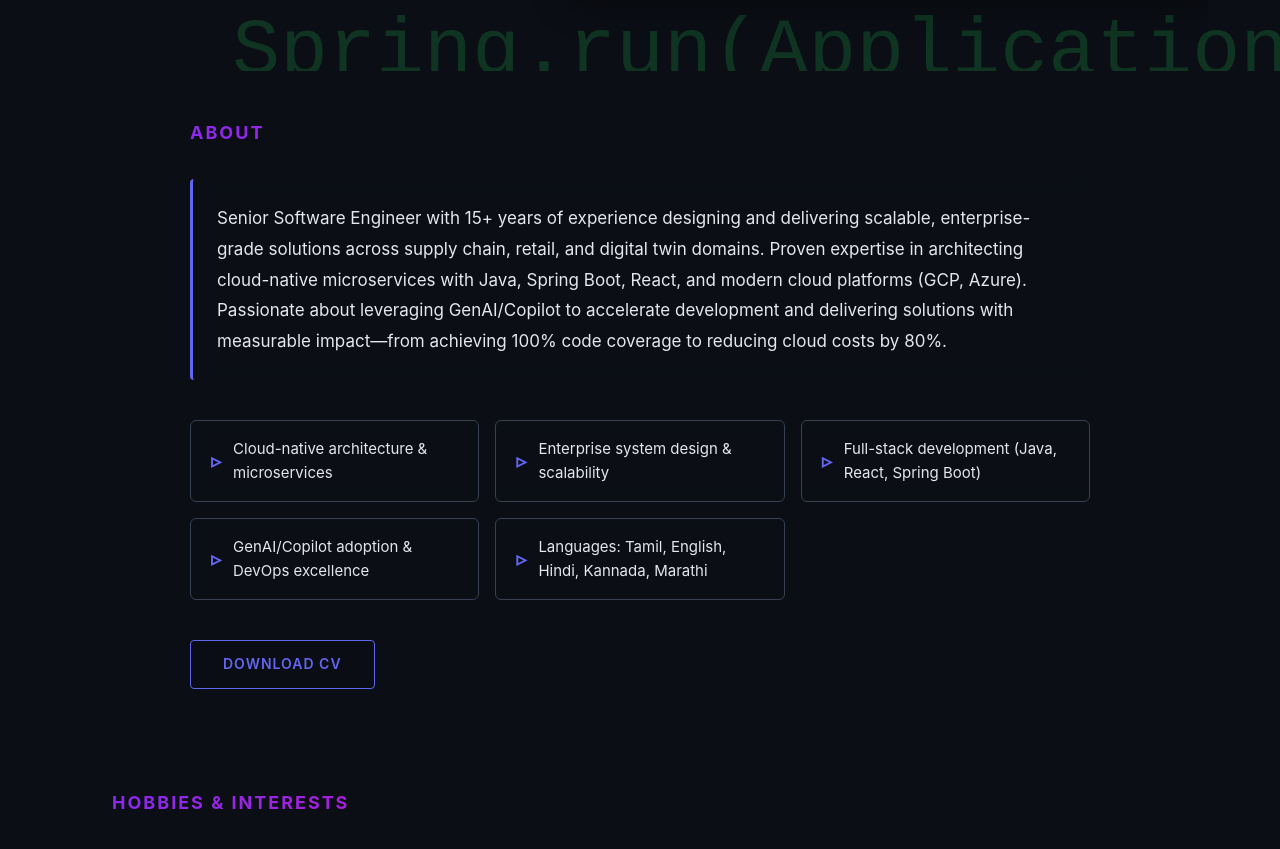
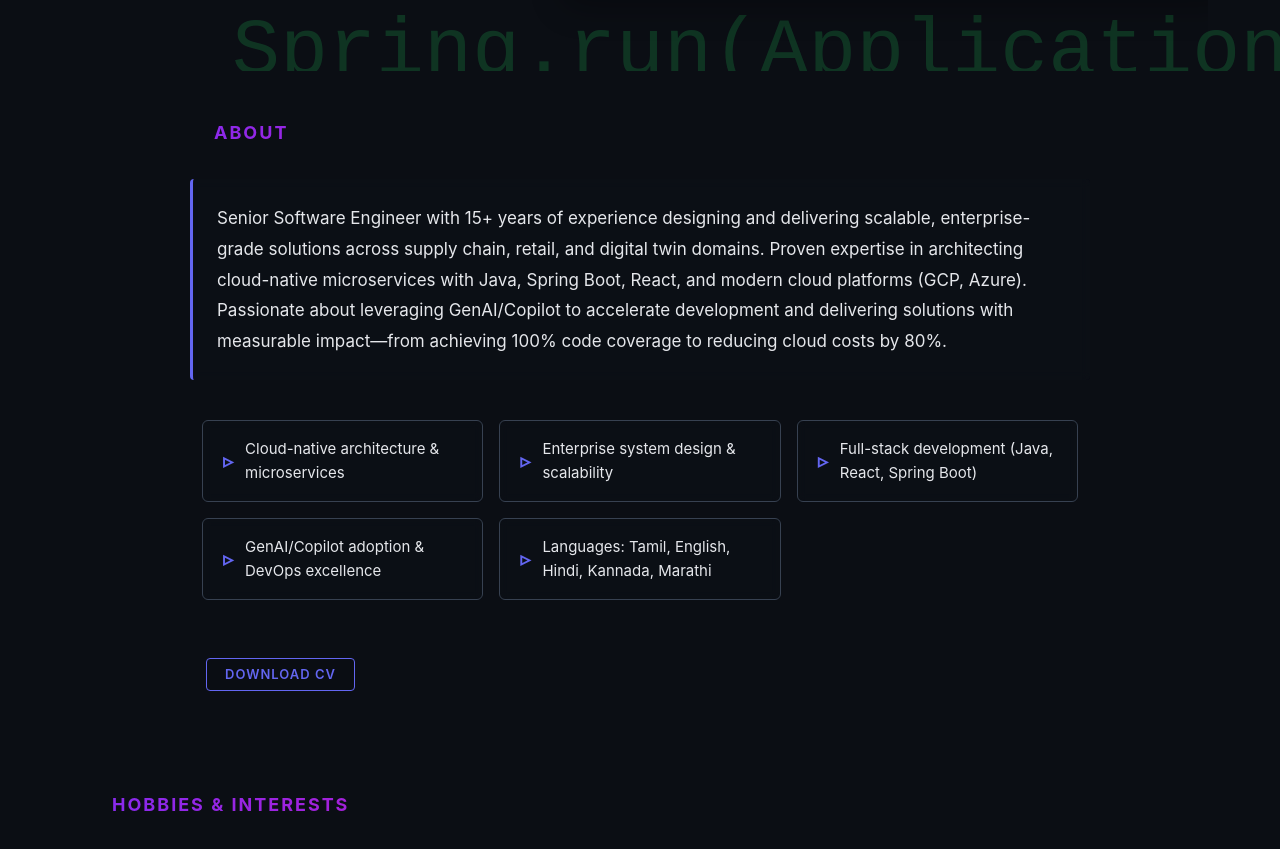
Before and after one commit to Sathish-Kalaimani/portfolio, a React (Create React App) app: page / in a window 1280 px wide. Shown: the part 729-1578 px from the top of the page. Built offline with nearby package versions, Linux system fonts and the light colour scheme.

Commit message:
minor changes

```diff
--- a/src/App.css
+++ b/src/App.css
@@ -1,3 +1,7 @@
+  .list {
+    margin-left: 12px;
+    margin-right: 12px;
+  }
 :root {
   --bg: #0b0e14;
   --text: #e5e7eb;
@@ -128,6 +132,8 @@ main {
 
   .nav-inner {
     padding: 10px 8px;
+    max-width: 100vw;
+    margin: 0;
   }
 
   .nav-links {
@@ -139,6 +145,27 @@ main {
     overflow-x: auto;
     -webkit-overflow-scrolling: touch;
     scrollbar-width: none; /* Firefox */
+  }
+  main {
+    max-width: 100vw;
+    margin: 0;
+    padding: 0 0;
+  }
+  .section {
+    max-width: 100vw;
+    margin: 0;
+    padding-left: 0;
+    padding-right: 0;
+  }
+  #about {
+    max-width: 100vw;
+    margin: 0;
+  }
+  .section.contact {
+    max-width: 100vw;
+    margin: 0;
+    padding-left: 0;
+    padding-right: 0;
   }
 
   .nav-links::-webkit-scrollbar {
@@ -196,6 +223,68 @@ main {
 #about {
   max-width: 900px;
   margin: 0 auto;
+  padding: 40px 0 40px 0;
+  box-sizing: border-box;
+}
+
+.about-title{
+  padding-left: 24px;
+  padding-right: 24px;
+  margin-bottom: 24px;
+}
+
+.about-download{
+  display: block;
+  margin-left: 24px;
+  margin-top: 24px;
+  margin-bottom: 0;
+  width: fit-content;
+}
+
+.about-download{
+  display: block;
+  margin: 18px auto 0 auto;
+  width: fit-content;
+  box-sizing: border-box;
+  min-width: 0;
+  padding: 5px 18px;
+  font-size: 13px;
+}
+
+#about .about-download{
+  margin-left: 16px;
+  margin-right: 0;
+  margin-top: 18px;
+  width: auto !important;
+  min-width: 0;
+  font-size: 13px;
+  padding: 5px 18px;
+  display: inline-block !important;
+  box-sizing: border-box;
+}
+
+@media (max-width: 768px){
+  .about-download{
+  display: inline-block !important;
+  margin-left: auto;
+  margin-top: 18px;
+  margin-right: 0;
+  width: auto !important;
+  min-width: 0;
+  font-size: 13px;
+  padding: 5px 18px;
+  box-sizing: border-box;
+}
+}
+
+#about h3{
+  padding-left: 24px;
+  padding-right: 24px;
+}
+
+#about .download-btn{
+  margin-left: 24px;
+  margin-bottom: 24px;
 }
 
 #about .text {
@@ -215,6 +304,11 @@ main {
   grid-template-columns: repeat(auto-fit, minmax(250px, 1fr));
   gap: 16px;
   margin-bottom: 40px;
+}
+
+.list li {
+  padding: 12px 18px;
+  border-radius: 6px;
 }
 
 .list li {
--- a/src/components/About.jsx
+++ b/src/components/About.jsx
@@ -65,7 +65,7 @@ export function About() {
       viewport={{ once: false, amount: 0.3 }}
       variants={fadeUp}
     >
-      <motion.h3 variants={fadeUp}>ABOUT</motion.h3>
+      <motion.h3 className="about-title" variants={fadeUp}>ABOUT</motion.h3>
       <motion.p
         className="text"
         variants={textVariants}
@@ -88,7 +88,7 @@ export function About() {
         <motion.li variants={fadeUp}>Languages: Tamil, English, Hindi, Kannada, Marathi</motion.li>
       </motion.ul>
 
-      <motion.a className="btn ghost" href="/Sathish-Kalaimani-Resume.pdf" download variants={scaleIn}>DOWNLOAD CV</motion.a>
+      <motion.a className="btn ghost about-download" href="/Sathish-Kalaimani-Resume.pdf" download variants={scaleIn}>DOWNLOAD CV</motion.a>
     </motion.section>
   );
 }
--- a/src/components/Hero.jsx
+++ b/src/components/Hero.jsx
@@ -2,7 +2,7 @@ import React, { useMemo } from 'react';
 import { motion } from "framer-motion";
 import { PictureFrame } from './PictureFrame';
 import { CountUp } from './CountUp';
-import { FaGithub, FaLinkedin, FaEnvelope, FaJava, FaReact, FaDocker, FaPython, FaAward, FaMedium } from 'react-icons/fa';
+import { FaGithub, FaLinkedin, FaEnvelope, FaJava, FaReact, FaDocker, FaAward, FaMedium } from 'react-icons/fa';
 import { SiSpringboot, SiKubernetes } from 'react-icons/si';
 
 export function Hero() {
@@ -126,9 +126,6 @@ export function Hero() {
             <div className="quick-stat-icon">
               <SiKubernetes size={20} />
             </div>
-            <div className="quick-stat-icon">
-              <FaPython size={20} />
-            </div>
           </motion.div>
 
           {/* Location Badge - Bottom Position */}
```
